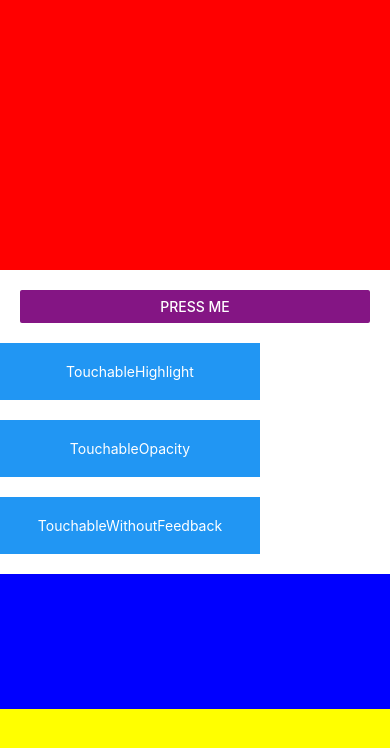
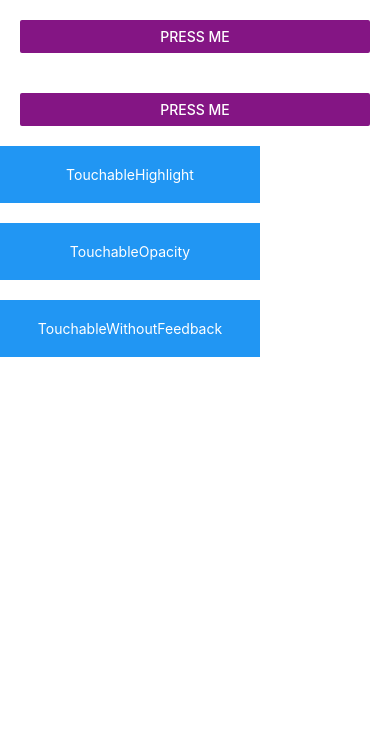
Before and after one commit to MateuszRostkowski/ReactNativeTraining, a React Native app: screen / in a window 390 px wide. Shown: the top 748 px of the page. Built offline with nearby package versions, Linux system fonts and the light colour scheme.

Commit message:
Add scrollView component

```diff
--- a/App.js
+++ b/App.js
@@ -8,7 +8,8 @@ import {
   TouchableHighlight,
   TouchableOpacity,
   TouchableNativeFeedback,
-  TouchableWithoutFeedback
+  TouchableWithoutFeedback,
+  ScrollView
 } from "react-native";
 import { render } from "react-dom";
 
@@ -120,12 +121,13 @@ function Touchables() {
 
 export default function App() {
   return (
-    <View style={{ flex: 1 }}>
+    <ScrollView style={{ flex: 1 }}>
       <View style={[styles.box, styles.firstBox]}></View>
+        <ButtonBasic />
         <ButtonBasic />
         <Touchables />
       <View style={[styles.box, styles.secondBox]} />
       <View style={[styles.box, styles.thirdBox]} />
-    </View>
+    </ScrollView>
   );
 }
```
